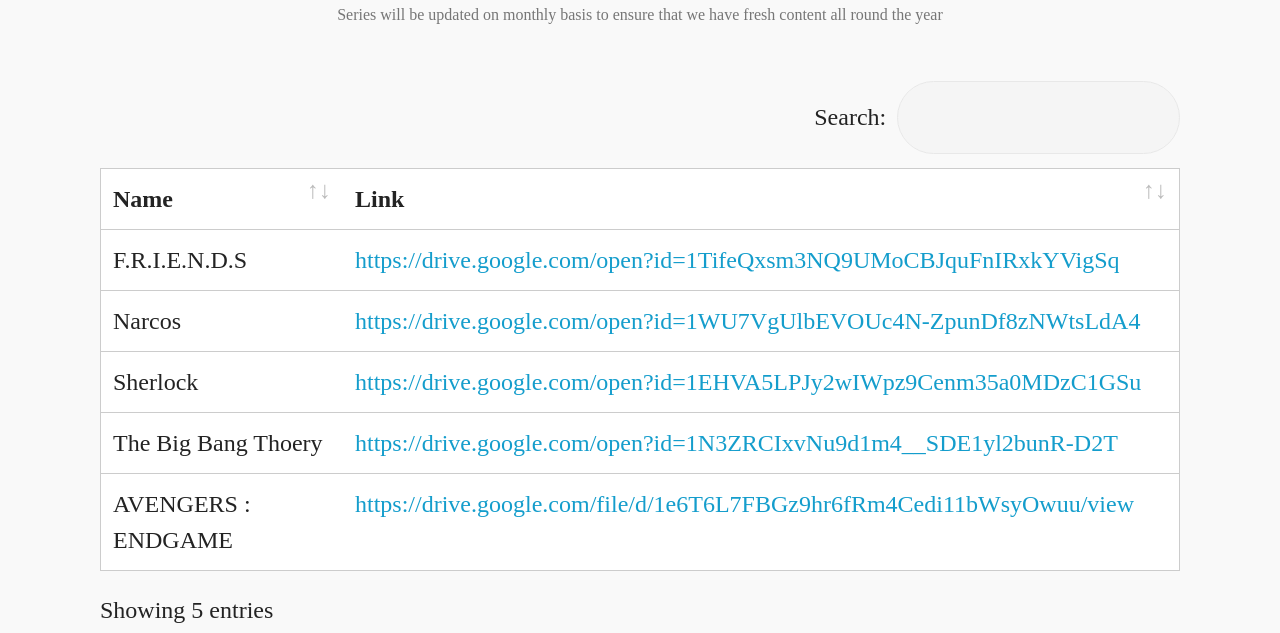
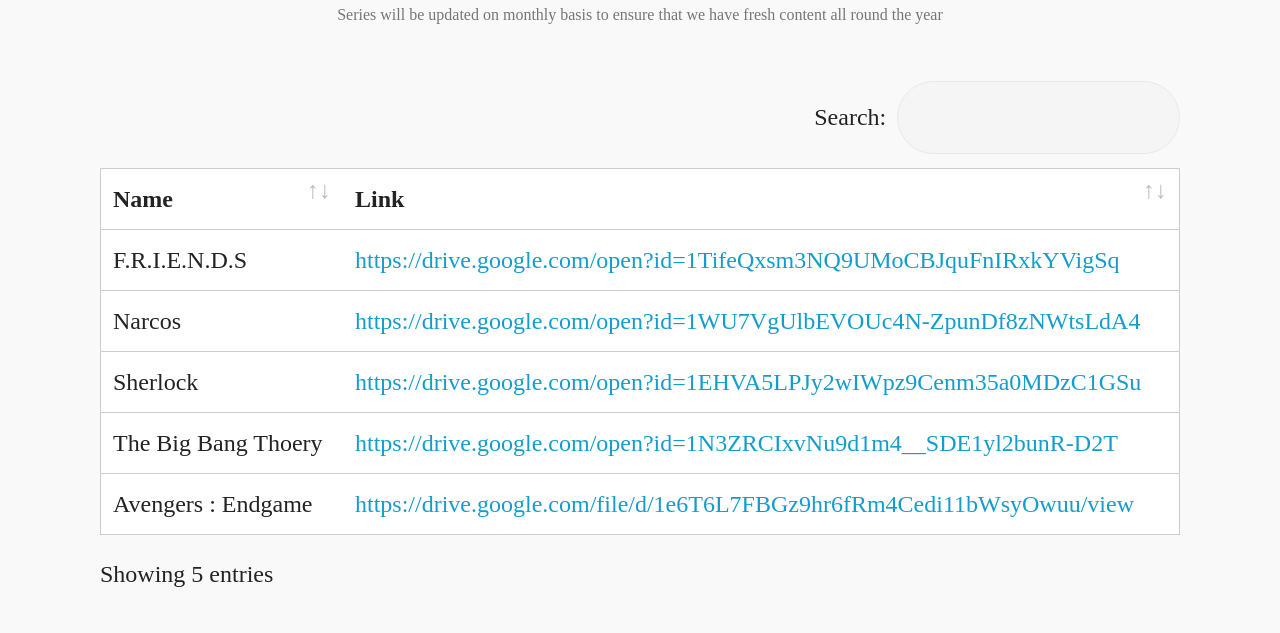
Before and after one commit to dostaar-community/Doston, a plain HTML site: page page3.html in a window 1280 px wide. Shown: the part 167-800 px from the top of the page. Drawn offline with Linux system fonts and the light colour scheme.

```diff
--- a/page3.html
+++ b/page3.html
@@ -116,7 +116,7 @@
 
 
 
-                <td class="body-item mbr-fonts-style display-7">AVENGERS : ENDGAME</td><td class="body-item mbr-fonts-style display-7"><a href="https://drive.google.com/file/d/1e6T6L7FBGz9hr6fRm4Cedi11bWsyOwuu/view" target="_blank">https://drive.google.com/file/d/1e6T6L7FBGz9hr6fRm4Cedi11bWsyOwuu/view</a></td></tr>
+                <td class="body-item mbr-fonts-style display-7">Avengers : Endgame</td><td class="body-item mbr-fonts-style display-7"><a href="https://drive.google.com/file/d/1e6T6L7FBGz9hr6fRm4Cedi11bWsyOwuu/view" target="_blank">https://drive.google.com/file/d/1e6T6L7FBGz9hr6fRm4Cedi11bWsyOwuu/view</a></td></tr>
 
             </tbody>
           </table>
```
